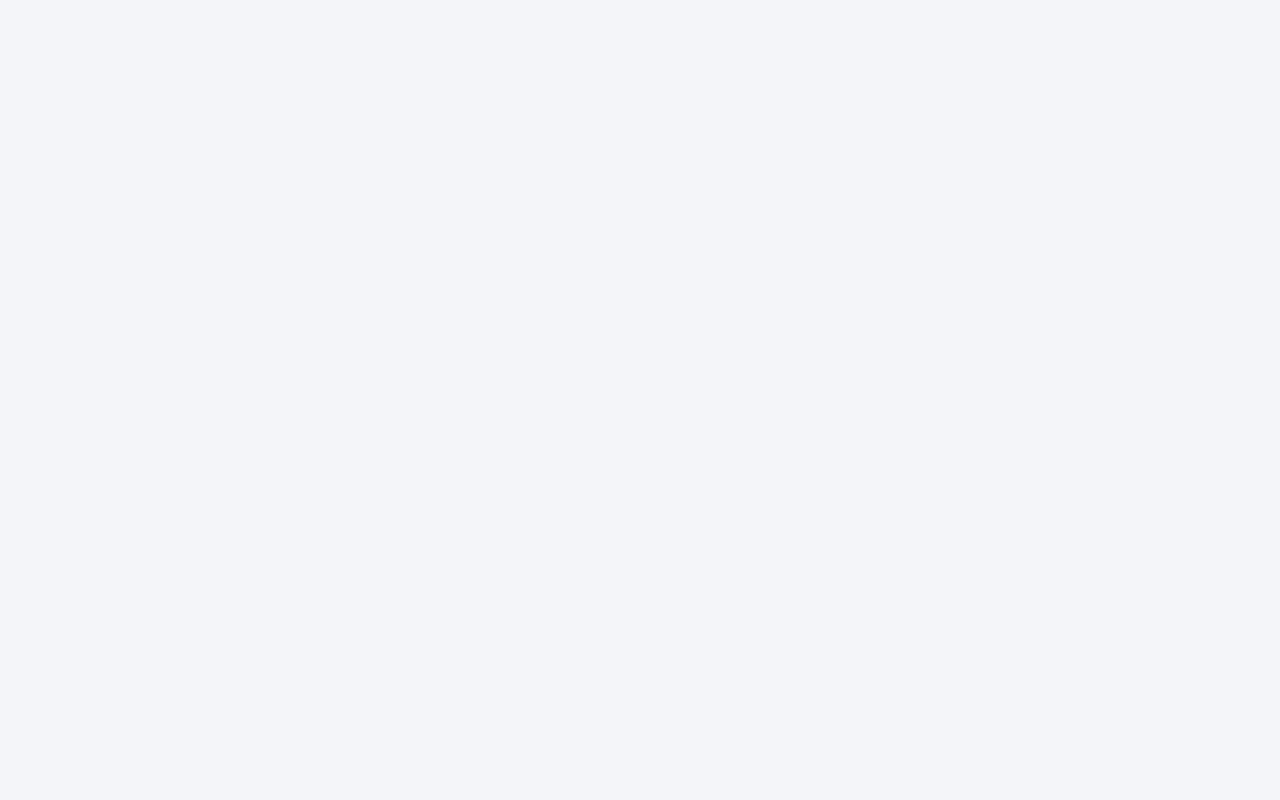
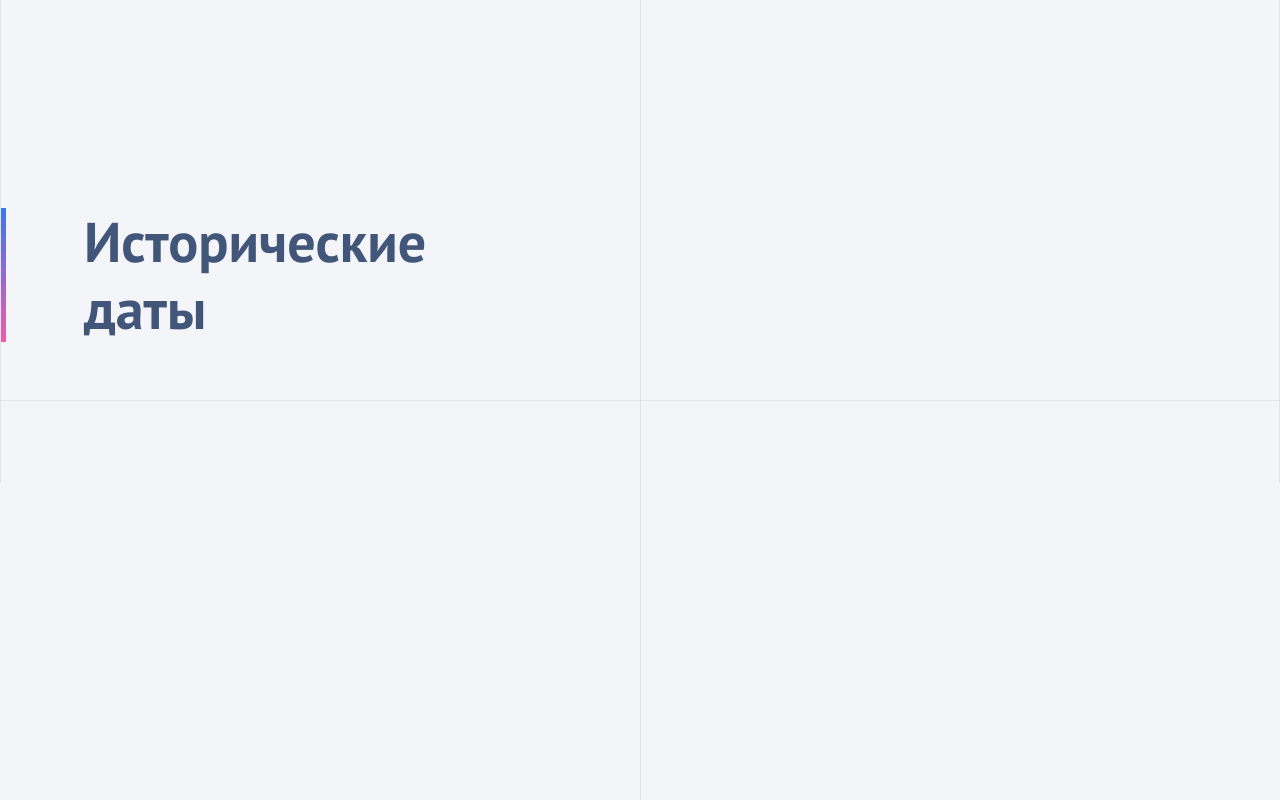
Before and after one commit to gorobchenko-k/history-block, a website built with webpack: page src/index.html in a window 1280 px wide. Built offline with nearby package versions, Linux system fonts and the light colour scheme.

Commit message:
feat: add HistoryBlock component

```diff
--- /dev/null
+++ b/src/components/historyBlock/_history-block.scss
@@ -0,0 +1,67 @@
+.history-block {
+  background-color: $bg-color;
+
+  &__container {
+    max-width: $content-width;
+    margin: 0 auto;
+    padding: 170px 0 104px 0;
+    border-right: 1px solid $line-color;
+    border-left: 1px solid $line-color;
+
+    @media (max-width: 768px) {
+      border: none;
+      padding: 59px 0 13px 20px;
+      display: flex;
+      flex-direction: column;
+    }
+
+    &::after,
+    &::before {
+      content: '';
+      position: absolute;
+      z-index: 0;
+      background-color: $line-color;
+      @media (max-width: 768px) {
+        display: none;
+      }
+    }
+
+    &::after {
+      width: 1px;
+      height: 100%;
+      left: 50%;
+      top: 0;
+    }
+
+    &::before {
+      width: 100%;
+      height: 1px;
+      left: 0;
+      top: 50%;
+    }
+  }
+
+  &__title {
+    max-width: 353px;
+    padding-left: 78px;
+    border-left: 5px solid;
+    border-image: linear-gradient(to bottom, #3877ee, $accent-pink-color) 1 100%;
+
+    @media (max-width: 768px) {
+      border: none;
+      padding-left: 0;
+    }
+  }
+
+  &__sub-title {
+    display: none;
+    font-size: 14px;
+    font-style: normal;
+    font-weight: 700;
+    line-height: 120%; /* 16.8px */
+    @media (max-width: 768px) {
+      display: block;
+      min-height: 16.8px;
+    }
+  }
+}
--- /dev/null
+++ b/src/components/historyBlock/historyBlock.ts
@@ -0,0 +1,31 @@
+import { createElement } from 'utils/createElement';
+import { historyInfo } from 'data/historyData';
+
+export class HistoryBlock {
+  private historyBlock = createElement('div', ['history-block']);
+  private subTitle = createElement('h3', ['history-block__sub-title']);
+  private currentItem = 0;
+
+  constructor() {
+    this.createBlock();
+    this.setContent();
+  }
+
+  private createBlock(): void {
+    const blockContainer = createElement('div', ['history-block__container']);
+    const blockTitle = createElement('h1', ['history-block__title'], 'Исторические даты');
+    blockContainer.append(blockTitle, this.subTitle);
+    this.historyBlock.append(blockContainer);
+  }
+
+  private setContent(): void {
+    const currentInfo = historyInfo[this.currentItem];
+    if (currentInfo) {
+      this.subTitle.textContent = currentInfo.title ?? '';
+    }
+  }
+
+  public render(scope: HTMLElement): void {
+    scope.append(this.historyBlock);
+  }
+}
--- a/src/index.ts
+++ b/src/index.ts
@@ -1 +1,5 @@
-import './style.scss';
+import 'style.scss';
+import { HistoryBlock } from 'components/historyBlock/historyBlock';
+
+const slider = new HistoryBlock();
+slider.render(document.body);
--- a/src/style.scss
+++ b/src/style.scss
@@ -1,3 +1,4 @@
 @import 'sass/variables';
 @import 'sass/typography';
 @import 'sass/base';
+@import 'components/historyBlock/history-block';
```
